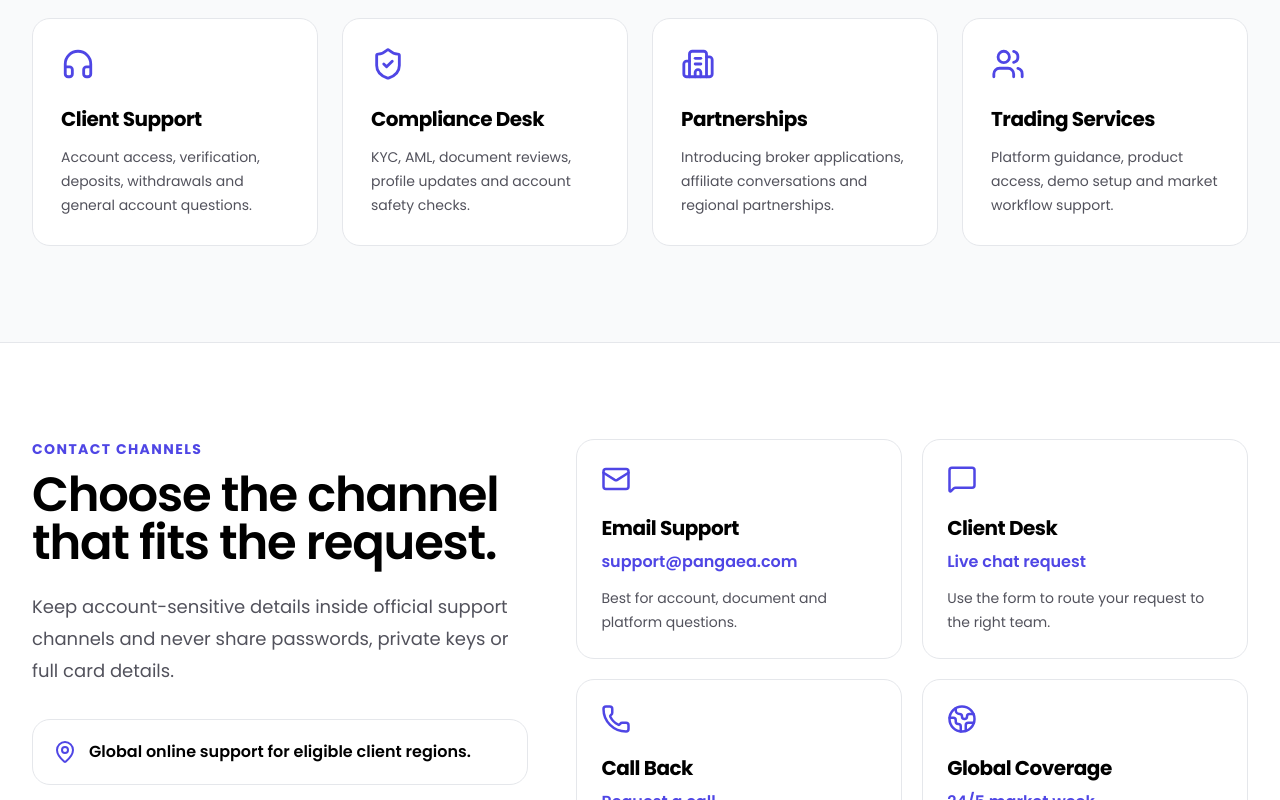
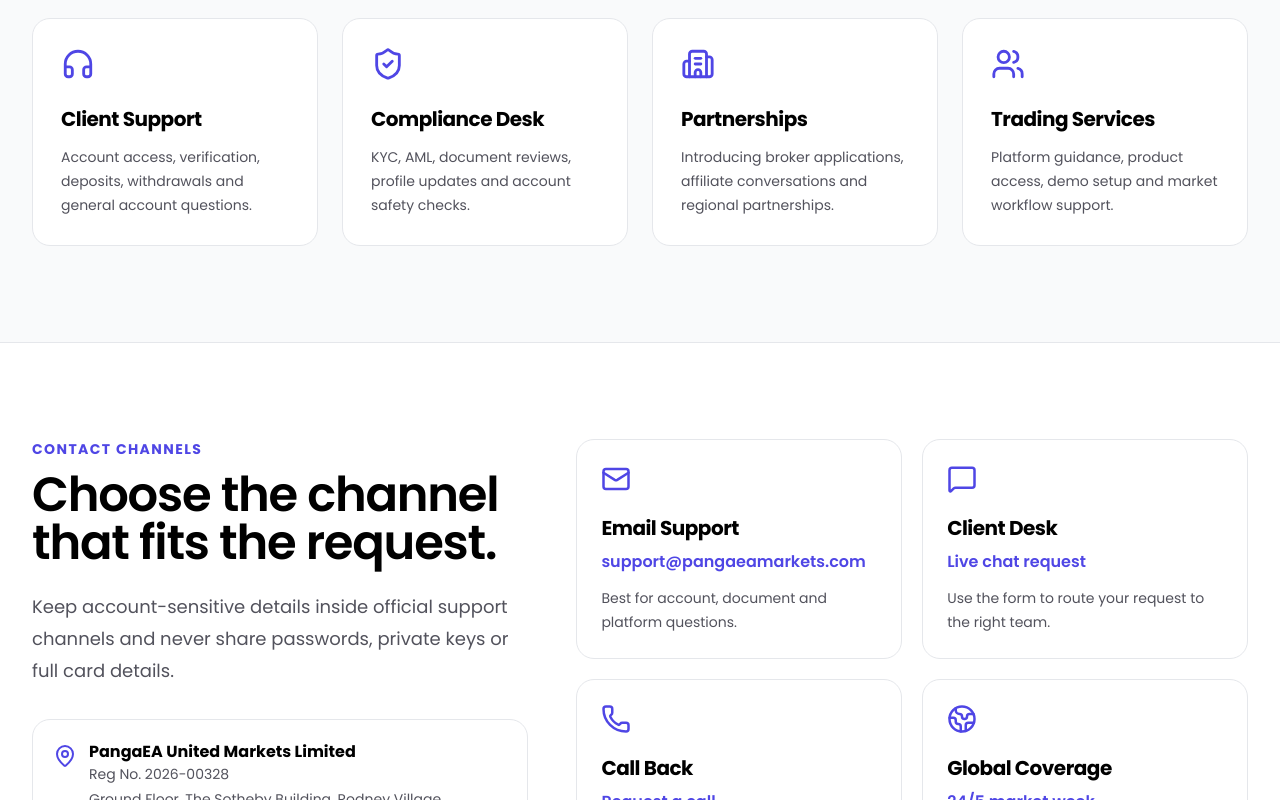
Before and after one commit to bratamalya2/tmp-pangaea, a Next.js app: page /pages/contact-us in a window 1280 px wide. Shown: the part 2000-2800 px from the top of the page. Built offline with nearby package versions, Linux system fonts and the light colour scheme.

Commit message:
feat: added company address

```diff
--- a/app/pages/contact-us/page.tsx
+++ b/app/pages/contact-us/page.tsx
@@ -27,7 +27,7 @@ const contactChannels = [
   {
     icon: Mail,
     title: "Email Support",
-    value: "support@pangaea.com",
+    value: "support@pangaeamarkets.com",
     desc: "Best for account, document and platform questions.",
   },
   {
@@ -299,9 +299,16 @@ export default function ContactUsPage() {
               Keep account-sensitive details inside official support channels
               and never share passwords, private keys or full card details.
             </p>
-            <div className="mt-8 flex items-center gap-3 rounded-2xl border p-5" style={{ backgroundColor: surface, borderColor: border }}>
-              <MapPin className="shrink-0 text-indigo-500" size={24} />
-              <span className="font-semibold">Global online support for eligible client regions.</span>
+            <div className="mt-8 flex items-start gap-3 rounded-2xl border p-5" style={{ backgroundColor: surface, borderColor: border }}>
+              <MapPin className="shrink-0 text-indigo-500 mt-1" size={24} />
+              <div>
+                <p className="font-bold">PangaEA United Markets Limited</p>
+                <p className={cn("text-sm", muted)}>Reg No. 2026-00328</p>
+                <p className={cn("mt-1 text-sm leading-relaxed", muted)}>
+                  Ground Floor, The Sotheby Building, Rodney Village,<br />
+                  Rodney Bay, Gros-Islet, Saint Lucia
+                </p>
+              </div>
             </div>
           </div>
           <div className="grid gap-5 md:grid-cols-2">
--- a/components/Footer.tsx
+++ b/components/Footer.tsx
@@ -70,9 +70,9 @@ export function Footer() {
 
   return (
     <footer
-      className="pt-20 pb-10 transition-colors duration-300 border-t"
+      className="pt-20 pb-10 transition-colors duration-300"
       style={{
-        backgroundColor: "#4F46E5",
+        backgroundColor: theme === "light" ? "#2b9aadff" : "#ee6b14ff",
         color: "#ffffff",
         borderColor
       }}
@@ -128,12 +128,12 @@ export function Footer() {
                         <li key={link.name}>
                           <Link
                             href={link.href}
-                            className="group flex min-h-11 items-center justify-between gap-3 rounded-md border border-white/10 bg-white/[0.03] px-3 py-2.5 text-sm font-medium text-white/90 transition-colors hover:border-indigo-400 hover:bg-indigo-500/15 hover:text-white"
+                            className="group flex min-h-11 items-center justify-between gap-3 rounded-md border border-white/10 bg-white/[0.03] px-3 py-2.5 text-sm font-medium text-white/90 transition-colors hover:border-blue-500 hover:bg-blue-500/15 hover:text-white"
                           >
                             <span>{link.name}</span>
                             <ChevronDown
                               size={14}
-                              className="-rotate-90 text-white/35 transition-colors group-hover:text-indigo-200"
+                              className="-rotate-90 text-white/35 transition-colors group-hover:text-blue-500"
                             />
                           </Link>
                         </li>
@@ -160,7 +160,7 @@ export function Footer() {
                   <li key={link.name}>
                     <Link
                       href={link.href}
-                      className="text-sm text-white/95 hover:text-indigo-300 transition-colors"
+                      className="text-sm text-white/95 hover:text-blue-500 transition-colors"
                     >
                       {link.name}
                     </Link>
@@ -171,7 +171,12 @@ export function Footer() {
           ))}
         </nav>
 
-        <div className="mt-20 pt-10 border-t opacity-100 text-xs leading-relaxed text-center" style={{ borderColor }}>
+        <div className="mt-10 flex flex-col items-center justify-center">
+          <p className="font-semibold text-sm">Registered address:</p>
+          <p className="text-xs font-regular">PangaEA United Markets Limited Reg No. 2026-00328, Ground Floor, The Sotheby Building, Rodney Village, Rodney Bay, Gros-Islet, Saint Lucia</p>
+        </div>
+
+        <div className="mt-5 pt-10 border-t opacity-100 text-xs leading-relaxed text-center" style={{ borderColor }}>
           <div className="flex flex-col items-center gap-6">
             <img
               src={"/images/logo-dark.png"}
--- a/components/Header.tsx
+++ b/components/Header.tsx
@@ -59,10 +59,9 @@ export function Header() {
 
   return (
     <header
-      className="fixed top-0 left-0 right-0 z-50 transition-all duration-300 backdrop-blur-md border-b"
+      className="fixed top-0 left-0 right-0 z-50 transition-all duration-300 backdrop-blur-md"
       style={{
-        backgroundColor: theme === "light" ? "#4F46E5" : "#4F46E5E6",
-        borderColor: "#1f2937",
+        backgroundColor: theme === "light" ? "#2b9aadff" : "#ee6b14ff",
         color: "#ffffff"
       }}
     >
@@ -90,7 +89,7 @@ export function Header() {
               >
                 <button
                   type="button"
-                  className="cursor-pointer flex items-center space-x-1 py-2 text-sm font-medium hover:text-indigo-300 transition-colors"
+                  className="cursor-pointer flex items-center space-x-1 py-2 text-sm font-medium hover:text-blue-500 transition-colors"
                   aria-expanded={activeDropdown === item.title}
                   aria-haspopup="true"
                 >
--- a/components/landing-sections.tsx
+++ b/components/landing-sections.tsx
@@ -292,9 +292,6 @@ export function MarketsSection() {
             <h2 className="text-4xl md:text-5xl font-semibold mb-6">Trade Across Global Markets</h2>
             <p className="text-lg opacity-70">Diversify your trading portfolio with broad access to global FX, stocks, indices, and commodities, all in one place.</p>
           </div>
-          <button className="flex items-center gap-2 font-semibold text-indigo-500 hover:text-indigo-400 transition-colors">
-            View All Markets <ArrowRight size={20} />
-          </button>
         </div>
 
         <div className="grid md:grid-cols-2 lg:grid-cols-3 gap-6">
```
